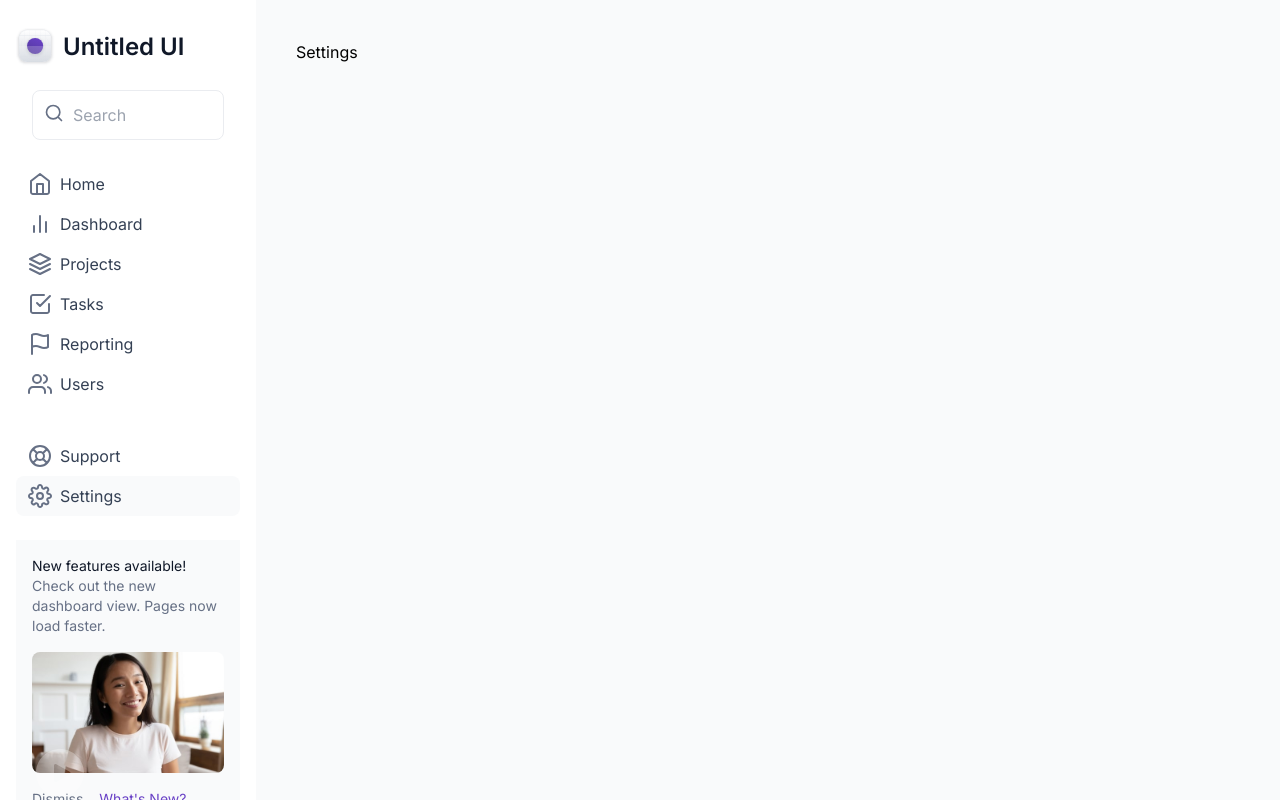
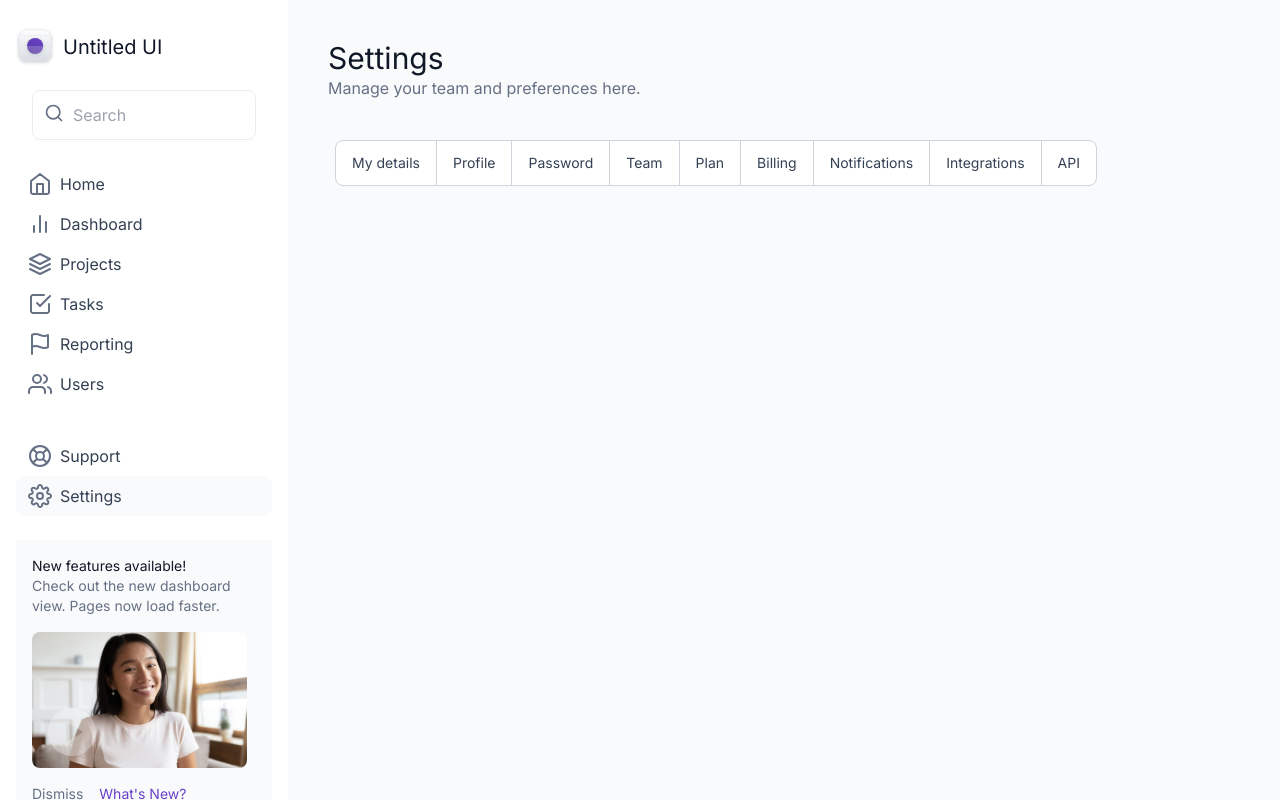
Before and after one commit to wisdom-ossai/vencru-test, a React (Vite) app: page /settings in a window 1280 px wide. Built offline with nearby package versions, Linux system fonts and the light colour scheme.

Commit message:
create tab group

```diff
--- a/src/components/Layout.tsx
+++ b/src/components/Layout.tsx
@@ -27,7 +27,7 @@ const Layout = () => {
       <Sidebar show={showSidebar} />
 
       {/* main content */}
-      <main className="flex-1 bg-gray-50 p-10">
+      <main className="flex-1 bg-gray-50 p-5 md:p-10">
         <Outlet />
       </main>
     </div>
--- /dev/null
+++ b/src/components/ListGroup.tsx
@@ -0,0 +1,43 @@
+import { FC, useCallback, useMemo, useState } from "react";
+
+interface IListGroupItem {
+  id: number | string;
+  label: string | JSX.Element;
+}
+interface IListGroup {
+  data: IListGroupItem[];
+  onItemClick?: (item: IListGroupItem) => void;
+  defaultTabId?: number | string;
+}
+
+const ListGroup: FC<IListGroup> = ({ data, onItemClick, defaultTabId }) => {
+  const [activeTab, setActiveTab] = useState(defaultTabId);
+
+  const mActiveTab = useMemo(() => activeTab, [activeTab, setActiveTab]);
+
+  const handleClick = (item: IListGroupItem) => {
+    setActiveTab(item.id);
+    onItemClick && onItemClick(item);
+  };
+  return (
+    <div className="overflow-x-auto px-2">
+      <div className="flex flex-row">
+        {data.map((item, idx: number) => (
+          <button
+            key={item.id}
+            onClick={() => handleClick(item)}
+            className={`inline-flex ${
+              mActiveTab === item.id
+                ? "bg-gray-50 text-gray-800"
+                : "bg-white text-gray-700 "
+            }  items-center gap-x-2.5 py-3 px-4 text-sm font-medium border border-gray-300 -mt-px first:rounded-l first:mt-0 last:rounded-r sm:-ml-px sm:mt-0 dark:bg-gray-800 dark:border-gray-700 dark:text-white`}
+          >
+            {item.label}
+          </button>
+        ))}
+      </div>
+    </div>
+  );
+};
+
+export default ListGroup;
--- a/src/components/LogoArea.tsx
+++ b/src/components/LogoArea.tsx
@@ -6,7 +6,7 @@ const LogoArea = () => {
   return (
     <Link to="/" className="flex items-center space-x-2">
       <img src={Logo} alt="" />
-      <span className="text-2xl font-semibold text-gray-900">Untitled UI</span>
+      <span className="text-xl font-medium text-gray-900">Untitled UI</span>
     </Link>
   );
 };
--- a/src/components/NewFeatures.tsx
+++ b/src/components/NewFeatures.tsx
@@ -12,7 +12,7 @@ const NewFeatures = () => {
         Check out the new dashboard view. Pages now load faster.{" "}
       </p>
       <img src={PlayImg} alt="" className="rounded" />
-      <button className="rounded-full absolute bottom-7 left-5 bg-transparent">
+      <button className="rounded-full absolute bottom-16 left-8 bg-transparent">
         <img src={Play} alt="" />
       </button>
       <div className="flex align-center mt-4 space-x-4">
--- /dev/null
+++ b/src/components/PageTitle.tsx
@@ -0,0 +1,19 @@
+import { FC } from "react";
+
+interface IPageTitle {
+  title: string;
+  description?: string;
+}
+
+const PageTitle: FC<IPageTitle> = ({ title, description }) => {
+  return (
+    <div className="flex flex-col">
+      <h1 className="font-medium text-3xl text-gray-900">{title}</h1>
+      {description && (
+        <p className="font-normal text-gray-500">{description}</p>
+      )}
+    </div>
+  );
+};
+
+export default PageTitle;
--- a/src/components/Sidebar.tsx
+++ b/src/components/Sidebar.tsx
@@ -12,7 +12,7 @@ const Sidebar = ({ show }: { show: boolean }) => {
   const { pathname } = useLocation();
   return (
     <aside
-      className={`flex flex-col bg-white text-gray-700 w-64 space-y-6 px-4 py-7 absolute inset-y-0 left-0 transform ${
+      className={`flex flex-col bg-white text-gray-700 w-72 space-y-6 px-4 py-7 absolute inset-y-0 left-0 transform ${
         show ? "-translate-x-full" : ""
       } md:relative md:translate-x-0 transition duration-200 ease-in-out`}
     >
--- /dev/null
+++ b/src/constants/settings.ts
@@ -0,0 +1,38 @@
+export const TAB_ITEMS = [
+  {
+    id: "my-details",
+    label: "My details",
+  },
+  {
+    id: "profile",
+    label: "Profile",
+  },
+  {
+    id: "password",
+    label: "Password",
+  },
+  {
+    id: "team",
+    label: "Team",
+  },
+  {
+    id: "plan",
+    label: "Plan",
+  },
+  {
+    id: "billing",
+    label: "Billing",
+  },
+  {
+    id: "notifications",
+    label: "Notifications",
+  },
+  {
+    id: "integrations",
+    label: "Integrations",
+  },
+  {
+    id: "api",
+    label: "API",
+  },
+];
--- a/src/pages/Settings.tsx
+++ b/src/pages/Settings.tsx
@@ -1,5 +1,18 @@
+import PageTitle from "../components/PageTitle";
+import ListGroup from "../components/ListGroup";
+import { TAB_ITEMS } from "../constants/settings";
+
 const Settings = () => {
-  return <div>Settings</div>;
+  return (
+    <div className="flex flex-col gap-10">
+      <PageTitle
+        title="Settings"
+        description="Manage your team and preferences here."
+      />
+
+      <ListGroup data={TAB_ITEMS} />
+    </div>
+  );
 };
 
 export default Settings;
--- a/tailwind.config.cjs
+++ b/tailwind.config.cjs
@@ -2,6 +2,7 @@
 const defaultTheme = require("tailwindcss/defaultTheme");
 module.exports = {
   content: ["./index.html", "./src/**/*.{js,ts,jsx,tsx}"],
+  darkMode: "class",
   theme: {
     extend: {
       colors: {
@@ -20,6 +21,7 @@ module.exports = {
           300: "#D0D5DD",
           500: "#667085",
           700: "#344054",
+          800: "#1D2939",
           900: "#101828",
         },
       },
```
